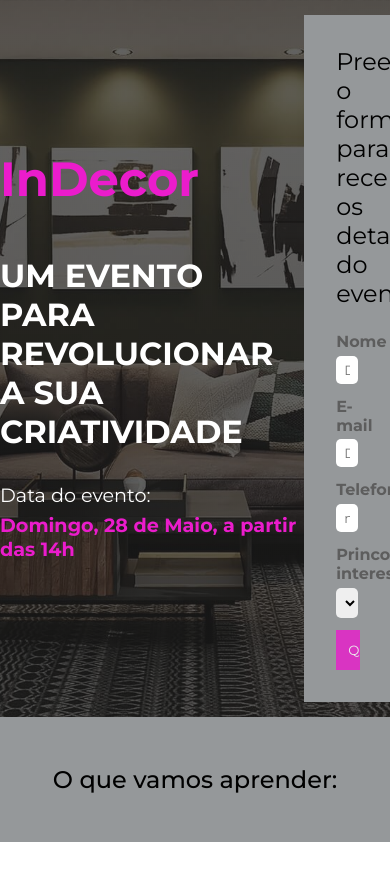
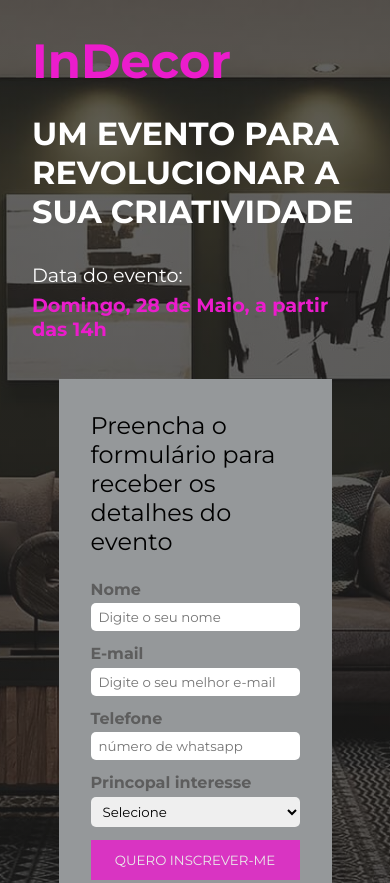
Before and after one commit to FilipeMGaspar/Landing_Page, a plain HTML site: page index.html in a window 390 px wide. Shown: the top 883 px of the page. Drawn offline with nearby package versions, Linux system fonts and the light colour scheme.

Commit message:
Landing Page Demonstração

```diff
--- a/css/style.css
+++ b/css/style.css
@@ -284,3 +284,27 @@
   #footer span{
       font-weight: bold;
   }
+
+  /* Mobile */
+  @media (max-width: 450px) {
+
+    /* Event Form */
+     #event-description{
+         flex-direction: column;
+         height: auto;
+     }
+
+     #disclaimer {
+         padding: 2em;
+     }
+
+     #disclaimer h2 {
+         margin-bottom: 0.5em;
+     }
+
+     #subscription-form {
+        max-width: 70%;
+        margin-bottom: 2em;
+     }
+
+  }
```
